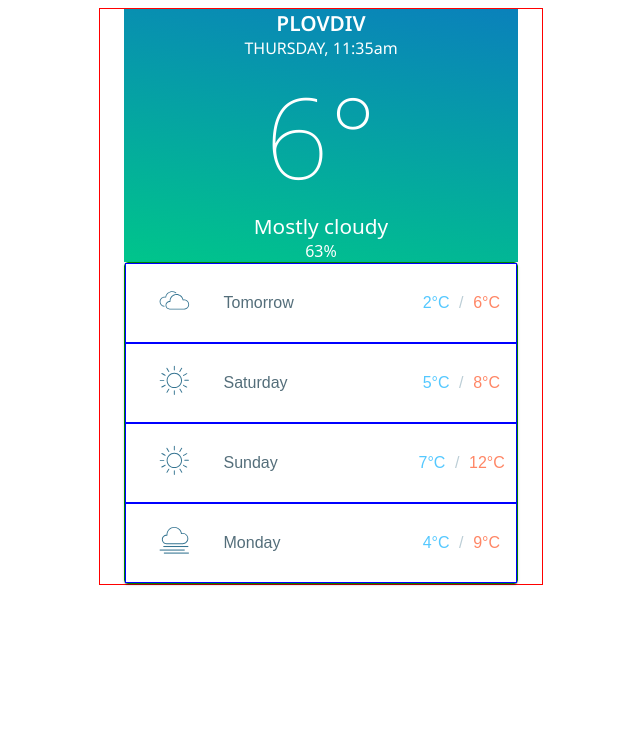
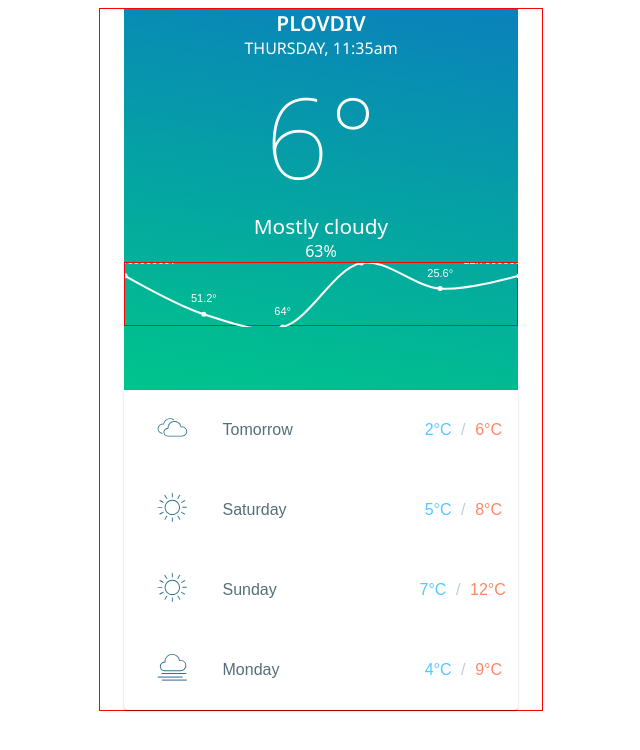
Before and after one commit to oscaramos/weather-app, a React (Create React App) app: page / in a window 1280 px wide. Shown: the top 750 px of the page, without its empty margins (319-959 px from the left). Built offline with nearby package versions, Linux system fonts and the light colour scheme.

Commit message:
Now charts

```diff
--- a/package.json
+++ b/package.json
@@ -4,6 +4,7 @@
   "private": true,
   "dependencies": {
     "@material-ui/core": "^4.10.2",
+    "@nivo/line": "^0.62.0",
     "@testing-library/jest-dom": "^4.2.4",
     "@testing-library/react": "^9.3.2",
     "@testing-library/user-event": "^7.1.2",
--- a/src/App.js
+++ b/src/App.js
@@ -9,7 +9,42 @@ import cloudyIcon from './icons/weather/cloudy.svg';
 import sunnyIcon from './icons/weather/sunny.svg';
 import foggyIcon from './icons/weather/foggy.svg';
 
+import WeekWeatherMenu from "./components/WeekWeatherMenu";
+
 import './App.css';
+import WeatherChart from "./components/WeatherChart";
+
+const data = [
+  {
+    "id": "weather",
+    "data": [
+      {
+        "x": "12:00",
+        "y": 6
+      },
+      {
+        "x": "13:00",
+        "y": 3
+      },
+      {
+        "x": "14:00",
+        "y": 2
+      },
+      {
+        "x": "15:00",
+        "y": 7
+      },
+      {
+        "x": "16:00",
+        "y": 5
+      },
+      {
+        "x": "17:00",
+        "y": 6
+      }
+    ]
+  }
+]
 
 
 const useStyles = makeStyles(theme => ({
@@ -46,19 +81,14 @@ const useStyles = makeStyles(theme => ({
     fontSize: '1em',
     color: 'white',
   },
-  weekWeather: {},
-  weekday: {
-    fontFamily: "Arial",
-    fontWeight: "300",
-    color: '#546E7A'
+  weatherChart: {
+    width: '100%',
+    height: '4em',
+    border: '1px solid red'
   },
-  minmaxTemperature: {
-    fontFamily: "Arial",
-    fontWeight: "300",
-  },
-  itemContainer: {
-    height: "5em",
-    border: "1px solid blue",
+  hourWeather: {
+    width: '100%',
+    height: '4em',
   }
 }))
 
@@ -116,34 +146,16 @@ function App() {
         <Grid item className={classes.humidity}>
           {humidity}
         </Grid>
+        <Grid item className={classes.weatherChart}>
+          <WeatherChart data={data}/>
+        </Grid>
+        <Grid item container direction='row' className={classes.hourWeather}>
+          <Grid item container>
+
+          </Grid>
+        </Grid>
       </Grid>
-      <Paper className={classes.weekWeather} style={{ border: "1px solid green" }}>
-        <Grid container direction='column'>
-          {
-            weekWeather.map(item =>
-              <Grid item container className={classes.itemContainer} alignItems='center'>
-                <Grid item xs={3} style={{textAlign: 'center'}}>
-                  <img src={ item.icon } alt='weather icon' style={{width: '2em', height: '2em'}}/>
-                </Grid>
-                <Grid item xs={6} className={classes.weekday}>
-                  { item.weekDay }
-                </Grid>
-                <Grid item xs={3} className={classes.minmaxTemperature} style={{textAlign: 'right'}}>
-                  <span style={{color: '#54C8FF'}}>
-                    { item.minTemperature }°C
-                  </span>
-                  <span style={{color: '#BCCED6', marginLeft: '0.6em'}}>
-                    /
-                  </span>
-                  <span style={{color: '#FF8665', marginLeft: '0.6em', marginRight: '1em'}}>
-                  { item.maxTemperature }°C
-                  </span>
-                </Grid>
-              </Grid>
-            )
-          }
-        </Grid>
-      </Paper>
+      <WeekWeatherMenu weekWeather={weekWeather} />
     </Container>
   );
 }
--- /dev/null
+++ b/src/components/WeatherChart.jsx
@@ -0,0 +1,40 @@
+import React from 'react';
+
+import { ResponsiveLine } from '@nivo/line'
+
+
+const WeatherChart = ({ data }) => (
+    <ResponsiveLine
+        data={data}
+        xScale={{ type: 'point' }}
+        yScale={{ type: 'linear', min: 'auto', max: 'auto', stacked: true, reverse: false }}
+        curve="catmullRom"
+        axisTop={null}
+        axisRight={null}
+        axisBottom={null}
+        axisLeft={null}
+        enableGridX={false}
+        enableGridY={false}
+        colors="white"
+        pointSize={5}
+        pointColor="white"
+        pointBorderWidth={2}
+        pointBorderColor={{ from: 'serieColor' }}
+        enablePointLabel={true}
+        pointLabel={(e) => e.y+'°'}
+        pointLabelYOffset={-12}
+        enableCrosshair={false}
+        useMesh={true}
+        isInteractive={false}
+        legends={[]}
+        theme={{
+            dots: {
+                text: {
+                    fill: '#FFFFFF',
+                },
+            },
+        }}
+    />
+)
+
+export default WeatherChart;
--- /dev/null
+++ b/src/components/WeekWeatherMenu.jsx
@@ -0,0 +1,56 @@
+import React from 'react';
+
+import Grid from "@material-ui/core/Grid";
+import Paper from "@material-ui/core/Paper";
+import { makeStyles } from '@material-ui/core/styles';
+
+const useStyles = makeStyles(theme => ({
+  itemContainer: {
+    height: "5em"
+  },
+  weekday: {
+    fontFamily: "Arial",
+    fontWeight: "300",
+    color: '#546E7A'
+  },
+  minmaxTemperature: {
+    fontFamily: "Arial",
+    fontWeight: "300",
+  }
+}))
+
+const WeekWeatherMenu = ( { weekWeather } ) => {
+  const classes = useStyles();
+
+  return (
+    <Paper>
+      <Grid container direction='column'>
+        {
+          weekWeather.map(item =>
+            <Grid key={ item.weekDay } item container className={classes.itemContainer} alignItems='center'>
+              <Grid item xs={3} style={{textAlign: 'center'}}>
+                <img src={ item.icon } alt='weather icon' style={{width: '2em', height: '2em'}}/>
+              </Grid>
+              <Grid item xs={6} className={classes.weekday}>
+                { item.weekDay }
+              </Grid>
+              <Grid item xs={3} className={classes.minmaxTemperature} style={{textAlign: 'right'}}>
+                  <span style={{color: '#54C8FF'}}>
+                    { item.minTemperature }°C
+                  </span>
+                <span style={{color: '#BCCED6', marginLeft: '0.6em'}}>
+                    /
+                  </span>
+                <span style={{color: '#FF8665', marginLeft: '0.6em', marginRight: '1em'}}>
+                  { item.maxTemperature }°C
+                  </span>
+              </Grid>
+            </Grid>
+          )
+        }
+      </Grid>
+    </Paper>
+  );
+};
+
+export default WeekWeatherMenu;
```
Also changed, not shown: 1 other file (tests, documents, lock files or other folders).
